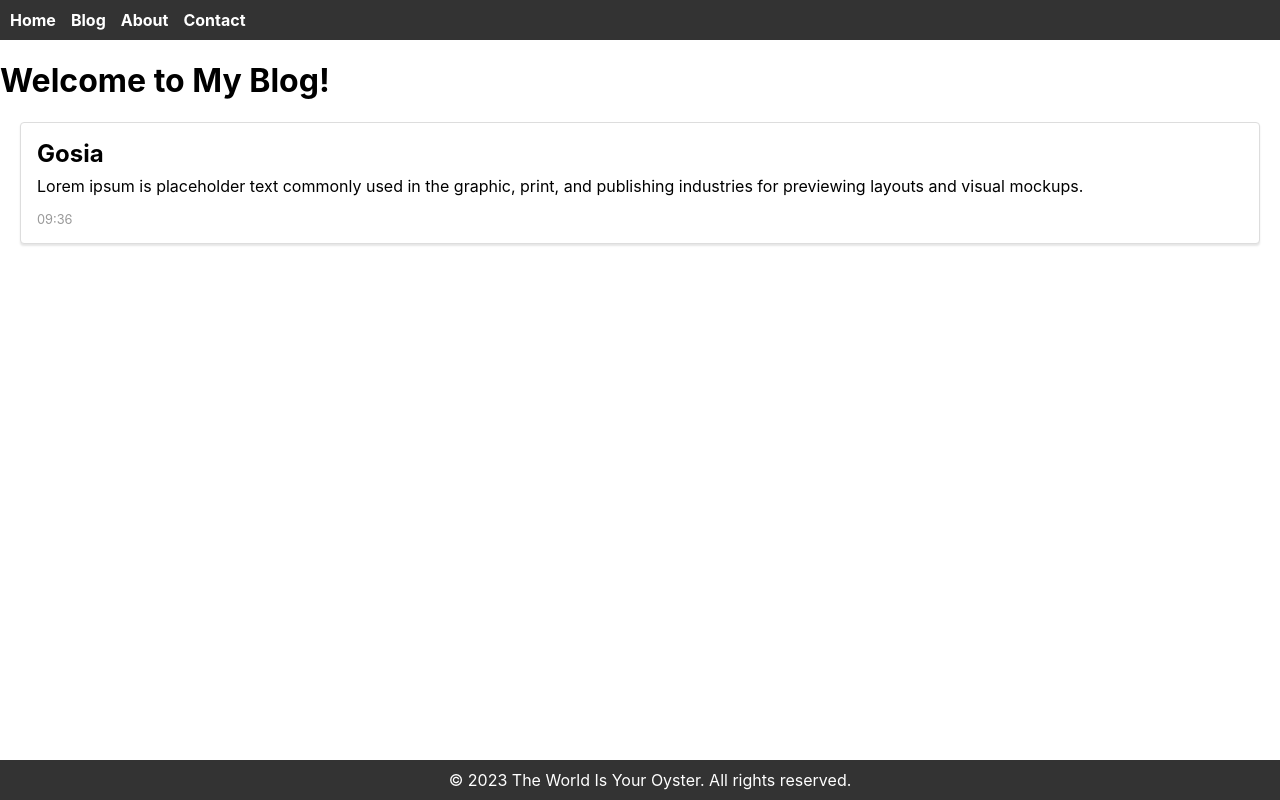
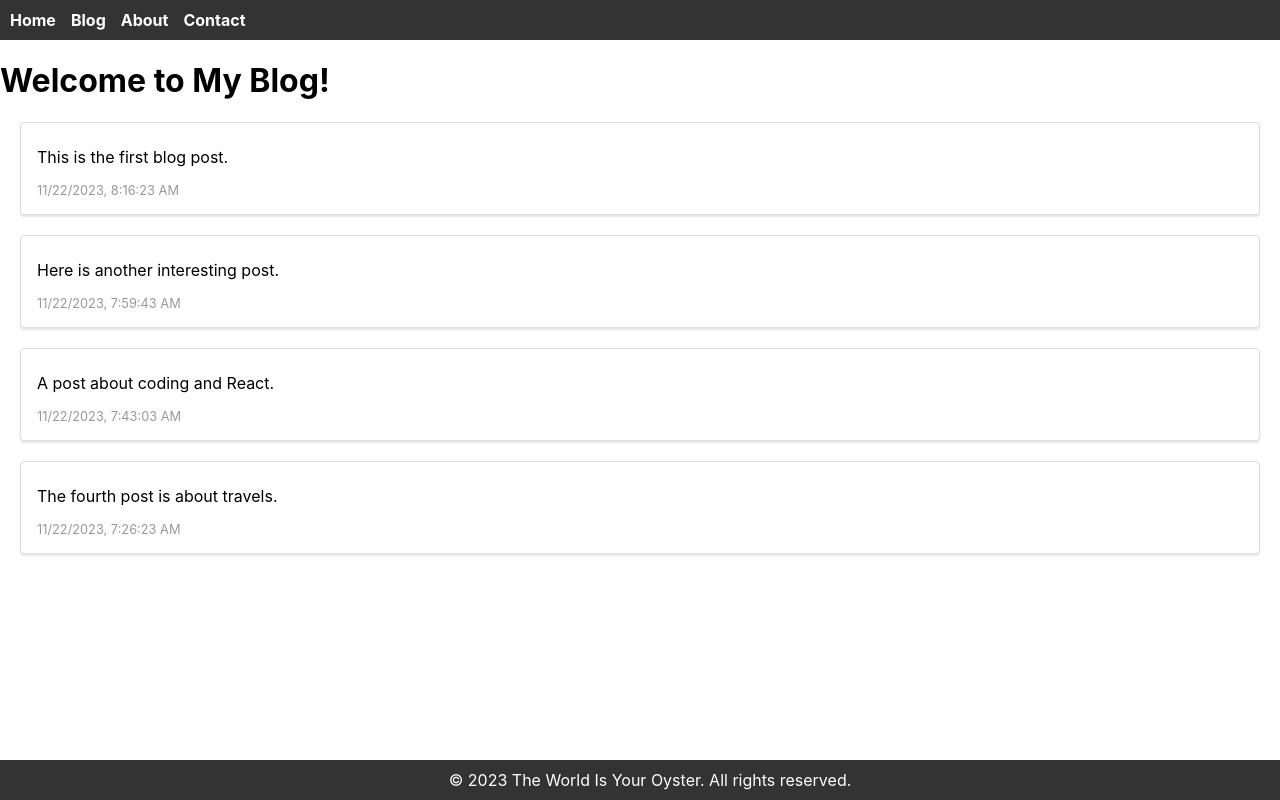
Before and after one commit to gosiast/The-World-is-Your-Oyster-Blog, a React (Create React App) app: page / in a window 1280 px wide. Built offline with nearby package versions, Linux system fonts and the light colour scheme.

Commit message:
updated the issue with time displayed

```diff
--- a/src/App.js
+++ b/src/App.js
@@ -1,16 +1,49 @@
-import React from 'react';
+import React, { useState } from 'react';
 import Navbar from './Navbar';
 import Footer from './Footer';
 import Post from './Post';
 
+
 function App ()  {
+  const [posts, setPosts] = useState([
+    {
+      id: 1,
+      userName: 'John Doe',
+      message: 'This is the first blog post.',
+      timestamp: new Date().toLocaleString(),
+    },
+    {
+      id: 2,
+      userName: 'Jane Smith',
+      message: 'Here is another interesting post.',
+      timestamp: new Date(Date.now() - 1000000).toLocaleString(),
+    },
+    {
+      id: 3,
+      userName: 'Alice Johnson',
+      message: 'A post about coding and React.',
+      timestamp: new Date(Date.now() - 2000000).toLocaleString(),
+    },
+    {
+      id: 4,
+      userName: 'Bob Anderson',
+      message: 'The fourth post is about travels.',
+      timestamp: new Date(Date.now() - 3000000).toLocaleString(),
+    },
+  ]);
   return (
     <div>
       < Navbar />
       <h1>Welcome to My Blog!</h1>
-      {/* Add your blog posts here */}
-      < Post username="Gosia" message= "Lorem ipsum is placeholder text commonly used in the graphic, print, and publishing industries for previewing layouts and visual mockups." timestamp="09:36"/>
-      < Footer />
+{/* Map through the posts and render the Post component */}
+            {posts.map((post) => (
+              <Post
+                key={post.id}
+                userName={post.userName}
+                message={post.message}
+                timestamp={post.timestamp}
+              />
+            ))}      < Footer />
     </div>
   );
 };
```
